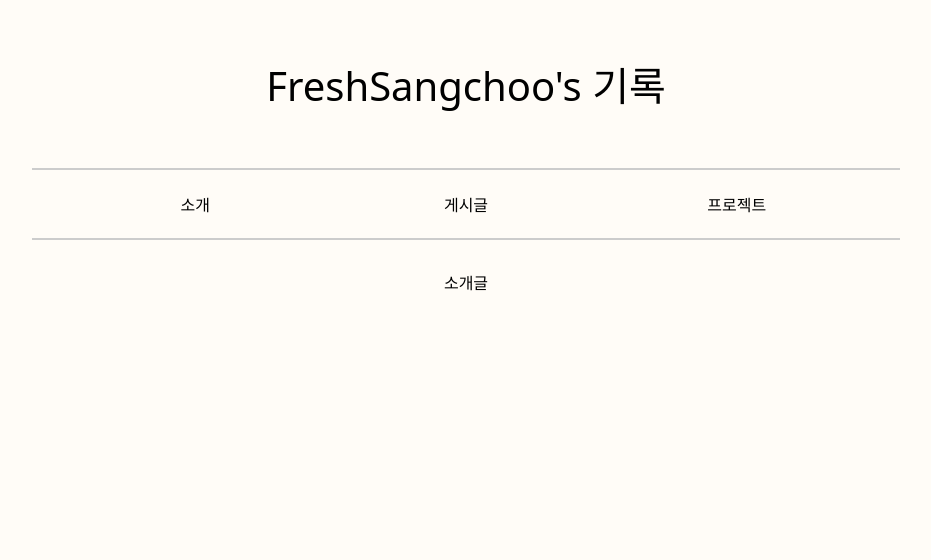
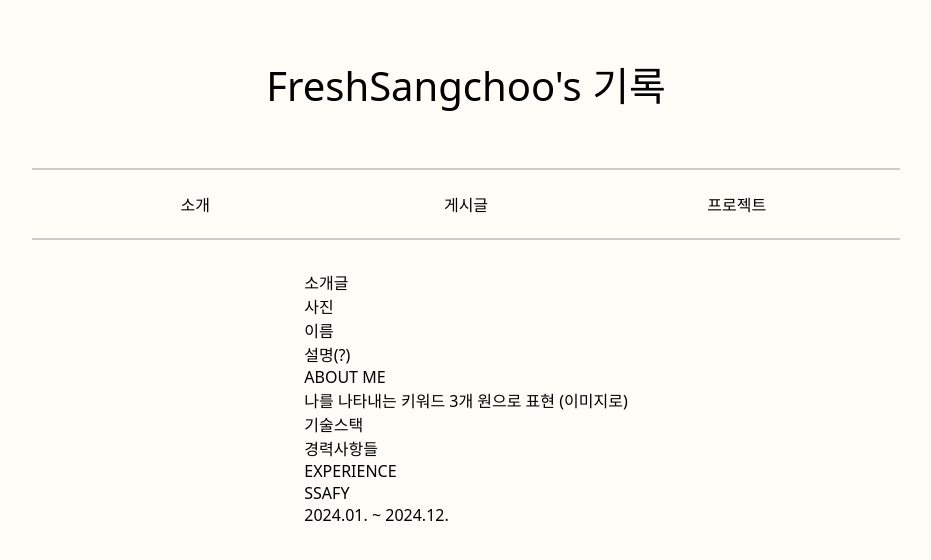
Before and after one commit to FreshSangchoo/blog, a React (Vite) app in the folder frontend/: page /introduce in a window 1280 px wide. Shown: the top 560 px of the page, without its empty margins (174-1105 px from the left). Built offline with nearby package versions, Linux system fonts and the light colour scheme; a small style sheet from the web is missing.

Commit message:
[feat] Create Introduce Components files

```diff
--- /dev/null
+++ b/frontend/src/components/introduce/AboutMe.tsx
@@ -0,0 +1,17 @@
+function AboutMe() {
+  return (
+    <div>
+      <div>
+        <div>사진</div>
+        <div>이름</div>
+      </div>
+      <div>설명(?)</div>
+      <div>
+        <div>ABOUT ME</div>
+        <div>나를 나타내는 키워드 3개 원으로 표현 (이미지로)</div>
+      </div>
+    </div>
+  );
+}
+
+export default AboutMe;
--- /dev/null
+++ b/frontend/src/components/introduce/Experience.tsx
@@ -0,0 +1,16 @@
+function Experience() {
+  return (
+    <div>
+      경력사항들
+      <div>EXPERIENCE</div>
+      <div>
+        <div>
+          <div>SSAFY</div>
+          <div>2024.01. ~ 2024.12.</div>
+        </div>
+      </div>
+    </div>
+  );
+}
+
+export default Experience;
--- a/frontend/src/components/introduce/Introduction.tsx
+++ b/frontend/src/components/introduce/Introduction.tsx
@@ -1,5 +1,16 @@
+import AboutMe from "./AboutMe";
+import Experience from "./Experience";
+import Stack from "./Stack";
+
 function Introduction() {
-  return <div className="introduction-container">소개글</div>;
+  return (
+    <div className="introduction-container">
+      소개글
+      <AboutMe />
+      <Stack />
+      <Experience />
+    </div>
+  );
 }
 
 export default Introduction;
--- /dev/null
+++ b/frontend/src/components/introduce/Stack.tsx
@@ -0,0 +1,5 @@
+function Stack() {
+  return <div>기술스택</div>;
+}
+
+export default Stack;
```
